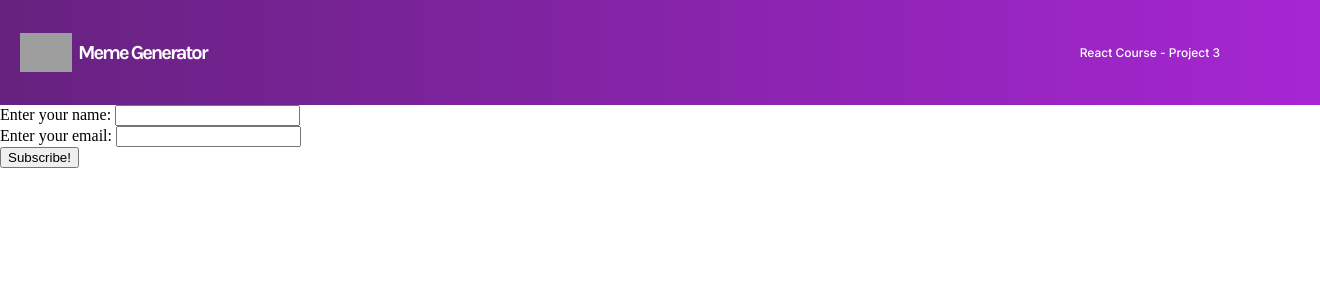
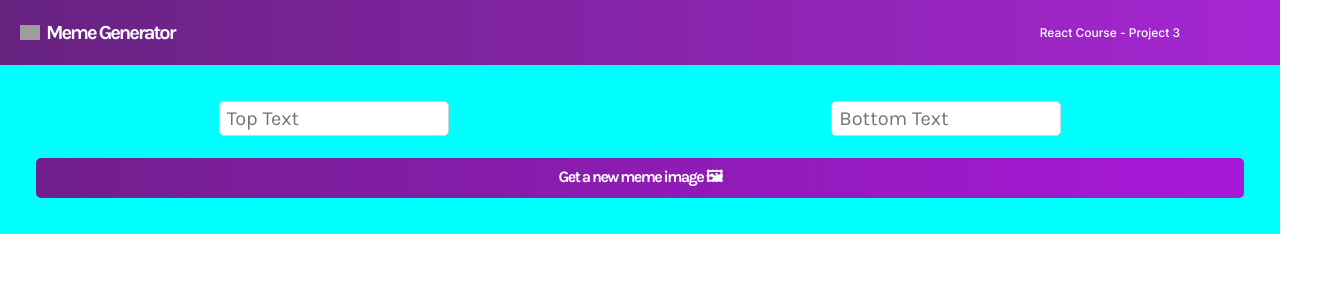
Before and after one commit to RandyPol/meme-generator, a React (Create React App) app: page / in a window 1280 px wide. Shown: the top 300 px of the page, 1320 px wide, since content can reach past the window. Built offline with nearby package versions, Linux system fonts and the light colour scheme; grey boxes are pictures that could not be loaded.

Commit message:
Complete the form layout to set it up for the next part of the meme generator.

```diff
--- a/src/App.css
+++ b/src/App.css
@@ -1,7 +1,7 @@
 .nav-container {
   display: flex;
   align-items: center;
-  width: 100vw;
+  /* width: 100vw; */
   height: 65px;
   background: linear-gradient(90deg, #672280 1.18%, #a626d3 100%);
   padding: 20px;
@@ -9,8 +9,8 @@
 }
 
 .nav--logo {
-    height: 60%;
-    margin-right: 6px;
+  height: 60%;
+  margin-right: 6px;
 }
 
 .nav--logo-name {
@@ -26,7 +26,47 @@
   width: 189px;
   font-family: 'Inter';
   font-weight: 500;
-  font-size: .75rem;
+  font-size: 0.75rem;
   text-align: right;
   margin-right: 80px;
 }
+
+/* Meme */
+main {
+  padding: 36px;
+  background-color: aqua;
+}
+/* Form */
+.meme-form {
+  display: grid;
+  grid-template: 40px 40px / 1fr 1fr;
+  gap: 17px;
+  justify-items: center;
+}
+
+.meme-input {
+  width: 230px;
+  height: 35px;
+  font-family: 'Karla';
+  font-weight: 400;
+  font-size: 1.25rem;
+  color: #0d0d0d;
+  border: 1px solid #d5d4d8;
+  border-radius: 5px;
+  text-indent: 5px;
+}
+
+.meme-button {
+  grid-column: 1/-1;
+  height: 40px;
+  background: linear-gradient(90.41deg, #711f8d 1.14%, #a818da 100%);
+  border-radius: 5px;
+  font-family: 'Karla';
+  font-weight: 700;
+  font-size: 16px;
+  letter-spacing: -0.1em;
+  color: #ffffff;
+  border: none;
+  width: 100%;
+  cursor: pointer;
+}
--- a/src/App.js
+++ b/src/App.js
@@ -1,11 +1,11 @@
 import './App.css'
 import Header from './components/Header'
-import Form from './components/Form'
+import Meme from './components/Meme'
 function App() {
   return (
     <div className="App">
       <Header />
-      <Form />
+      <Meme />
     </div>
   )
 }
--- a/src/components/Form.js
+++ /dev/null
@@ -1,21 +0,0 @@
-import React from 'react'
-
-const Form = () => {
-  return (
-    <form action="" method="get" class="form-example">
-    <div class="form-example">
-      <label for="name">Enter your name: </label>
-      <input type="text" name="name" id="name" required/>
-    </div>
-    <div class="form-example">
-      <label for="email">Enter your email: </label>
-      <input type="email" name="email" id="email" required/>
-    </div>
-    <div class="form-example">
-      <input type="submit" value="Subscribe!"/>
-    </div>
-  </form>
-  )
-}
-
-export default Form
--- /dev/null
+++ b/src/components/Meme.js
@@ -0,0 +1,29 @@
+import React from 'react'
+
+const Meme = () => {
+  return (
+    <main>
+      <form className="meme-form">
+          <input
+            className="meme-input"
+            type="text"
+            name="top-text"
+            placeholder="Top Text"
+            required
+          />
+          <input
+            className="meme-input"
+            type="text"
+            name="bottom-text"
+            placeholder="Bottom Text"
+            required
+          />
+        <button className="meme-button" type="submit">
+          Get a new meme image 🖼
+        </button>
+      </form>
+    </main>
+  )
+}
+
+export default Meme
--- a/src/index.css
+++ b/src/index.css
@@ -1,8 +1,9 @@
 * {
   margin: 0;
+  box-sizing: border-box;
 }
 
-body{
+/* body{
  width: 100vw;
  height: 100vh;
-}
+} */
```
Also changed, not shown: src/components/Main.js (deleted).
